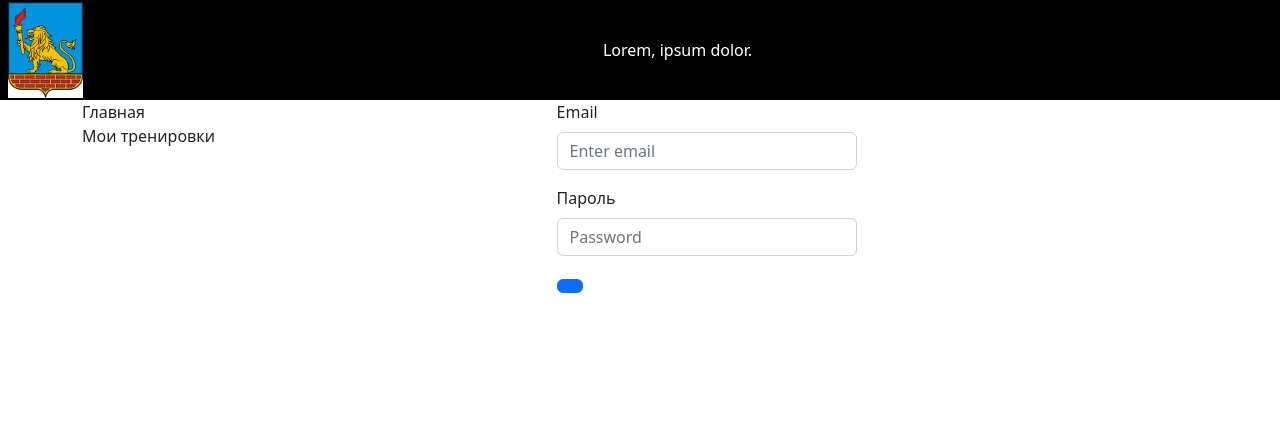
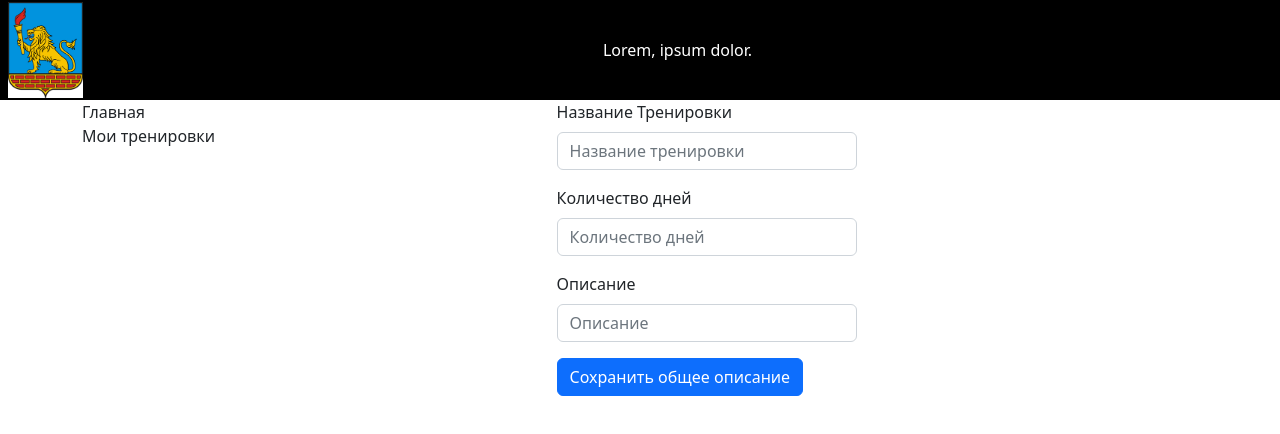
Before and after one commit to DaubiDaubi1247/BelgorodskiySamsungHealth, a React (Create React App) app: page /admin/create in a window 1280 px wide. Shown: the top 434 px of the page. Built offline with nearby package versions, Linux system fonts and the light colour scheme.

Commit message:
Create form for small desc training

```diff
--- a/src/components/adminPanel/adminAddTrainingMenu/AdminAddTrainingMenu.tsx
+++ b/src/components/adminPanel/adminAddTrainingMenu/AdminAddTrainingMenu.tsx
@@ -1,5 +1,5 @@
 
-import { useEffect } from 'react';
+import { useEffect, useState } from 'react';
 import { Form, Button } from 'react-bootstrap';
 import { useForm } from 'react-hook-form';
 import styles from "../../../common/form/form.module.css"
@@ -13,45 +13,69 @@ const AdminAddTrainingMenu: React.FunctionComponent<IAdminAddTrainingMenuProps>
     const { register, handleSubmit, watch, formState: { errors } } = useForm();
     const onSubmit = () => console.log(1);
     const watchAllFields = watch();
+    const [isVisble, setisVisble] = useState(false)
 
     useEffect(() => {
         console.log(watchAllFields);
     },[watchAllFields])
 
+    const newTrainingDescription = () => {
+        let res : Array<any> = [];
+        res.push(<p>Название : {watchAllFields.nameOfTrain}</p>)
+        res.push(<p>Количество дней : {watchAllFields.countOfDays}</p>)
+        res.push(<p>описание  : {watchAllFields.description}</p>)
+
+        return res
+    }
 
     return (
-        <div className={styles.formWrapper}>
+        <div className={styles.formWrapper + " d-flex justify-content-between"}>
             <Form onSubmit={handleSubmit(onSubmit)} className={styles.form}>
                 <Form.Group
                     className="mb-3"
                     controlId="formBasicEmail"
                 >
-                    <Form.Label>Email</Form.Label>
+                    <Form.Label>Название Тренировки</Form.Label>
                     <Form.Control
                         type="text"
-                        placeholder="Enter email"
-                        {...register("email", { required: true })}
+                        placeholder="Название тренировки"
+                        {...register("nameOfTrain", { required: true })}
                     />
-                    {errors.email?.type === "required" && <FormError message='Поле является обязательным' />}
+                    {errors.nameOfTrain?.type === "required" && <FormError message='Поле является обязательным' />}
                 </Form.Group>
                 <Form.Group
                     className="mb-3"
                     controlId="formBasicPassword"
                 >
-                    <Form.Label>Пароль</Form.Label>
+                    <Form.Label>Количество дней</Form.Label>
                     <Form.Control
-                        type="password"
-                        placeholder="Password"
-                        {...register("password", { required: true })}
+                        type="text"
+                        placeholder="Количество дней"
+                        {...register("countOfDays", { required: true })}
+                    />
+                </Form.Group>
+                {errors.password && <FormError message='Поле является обязательным' />}
+
+                <Form.Group
+                    className="mb-3"
+                    controlId="formBasicPassword"
+                >
+                    <Form.Label>Описание</Form.Label>
+                    <Form.Control
+                        type="text"
+                        placeholder="Описание"
+                        {...register("description", { required: true })}
                     />
                 </Form.Group>
                 {errors.password && <FormError message='Поле является обязательным' />}
                 <Button
                     variant="primary"
-                    type="submit"
+                    onClick={() => setisVisble(true)}
                 >
+                Сохранить общее описание
                 </Button>
             </Form>
+            <div>{isVisble ? newTrainingDescription() : <></>}</div>
         </div>
     );
 };
```
